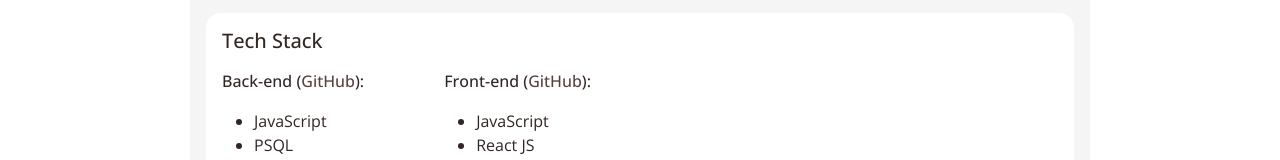
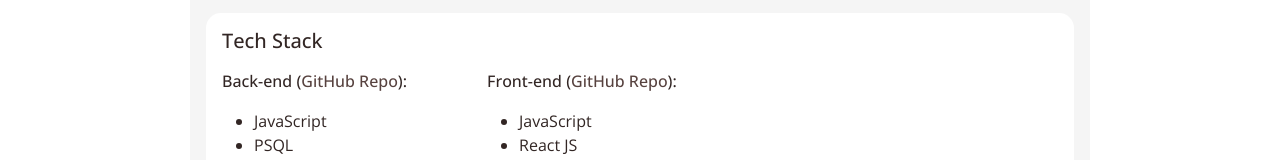
Before and after one commit to darinaJur/fe-nc-news, a React (Vite) app: page /about in a window 1280 px wide. Shown: the part 396-556 px from the top of the page. Built offline with nearby package versions, Linux system fonts and the light colour scheme.

Commit message:
Update About component with GitHub repos

```diff
--- a/src/components/About/About.jsx
+++ b/src/components/About/About.jsx
@@ -17,7 +17,7 @@ const About = () => {
           <h5>Tech Stack</h5>
           <div className="tech-list-container">
             <div className="back-end">
-              <p className="list-title">Back-end (<a href="https://github.com/darinaJur/nc-news" target="_blank">GitHub</a>):</p>
+              <p className="list-title">Back-end (<a href="https://github.com/darinaJur/nc-news" target="_blank">GitHub Repo</a>):</p>
               <ul>
                 <li>JavaScript</li>
                 <li>PSQL</li>
@@ -27,7 +27,7 @@ const About = () => {
             </div>
 
             <div className="front-end">
-              <p className="list-title">Front-end (<a href="https://github.com/darinaJur/fe-nc-news" target="_blank">GitHub</a>):</p>
+              <p className="list-title">Front-end (<a href="https://github.com/darinaJur/fe-nc-news" target="_blank">GitHub Repo</a>):</p>
               <ul>
                 <li>JavaScript</li>
                 <li>React JS</li>
```
